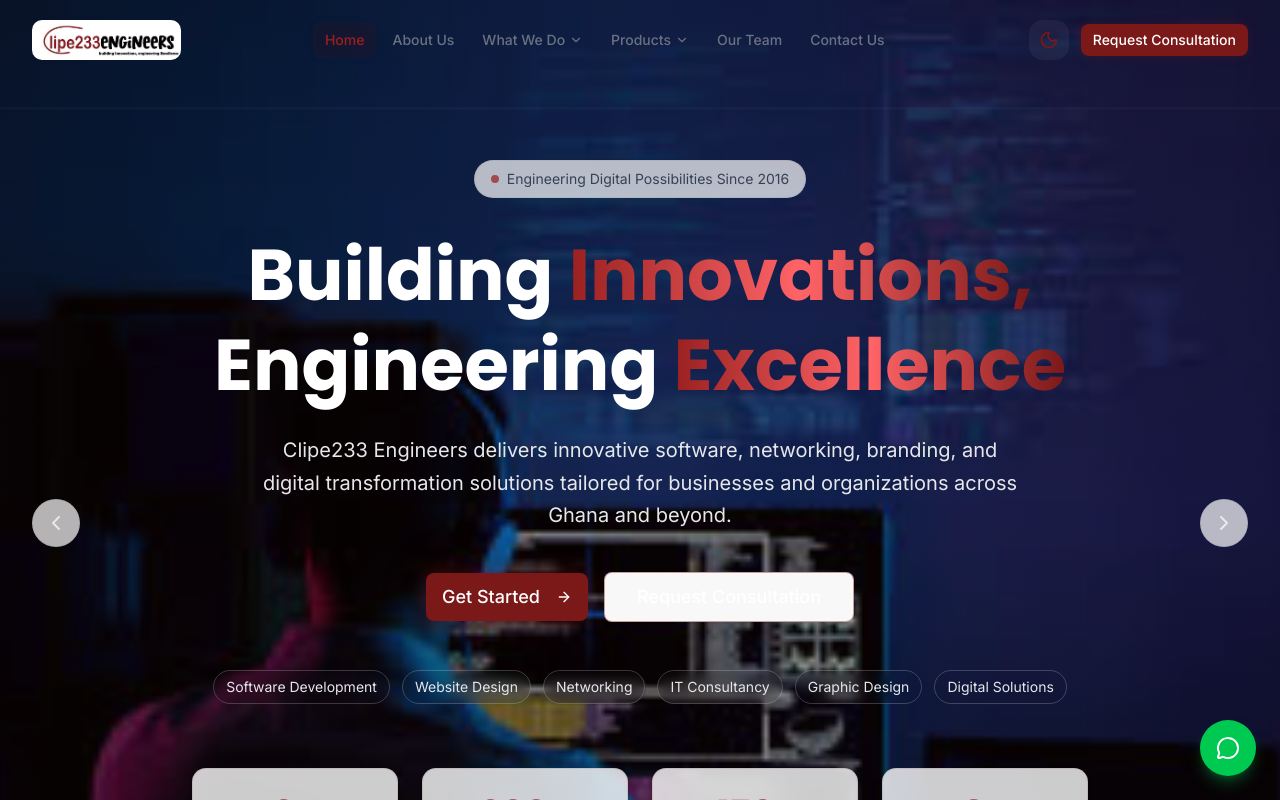
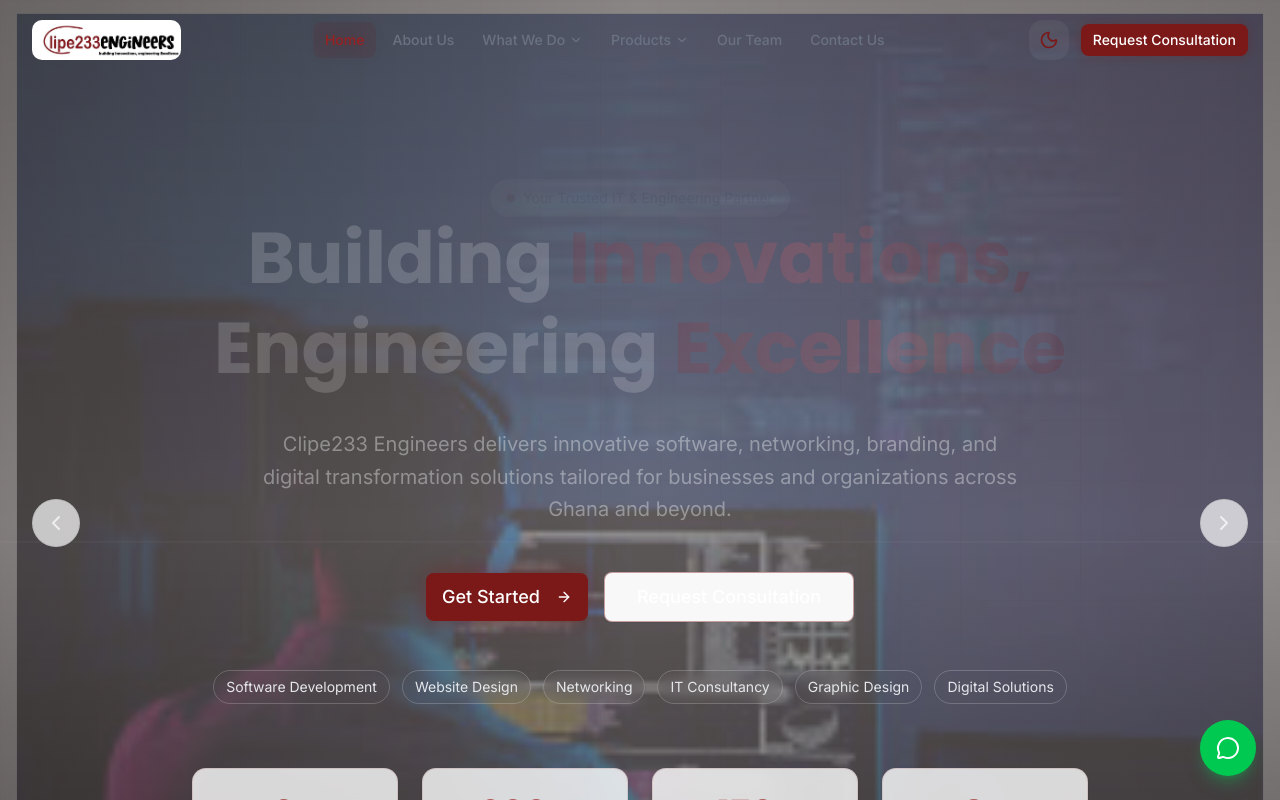
Before and after one commit to lilromeo2290/clipe233, a Next.js app: page / in a window 1280 px wide. Shown: the top 800 px of the page. Built offline with nearby package versions, Linux system fonts and the light colour scheme.

Commit message:
aa2fe8bc-7755-494d-b0b3-4752dbc19a4f

```diff
--- a/src/app/layout.tsx
+++ b/src/app/layout.tsx
@@ -3,7 +3,7 @@
 import "./globals.css";
 import { Toaster } from "@/components/ui/toaster";
 import { ThemeProvider } from "@/components/ThemeProvider";
-import SplashScreen from "@/components/SplashScreen";
+
 
 const poppins = Poppins({
   variable: "--font-poppins",
@@ -89,9 +89,7 @@
         className={`${poppins.variable} ${inter.variable} ${spaceGrotesk.variable} antialiased bg-background text-foreground`}
       >
         <ThemeProvider>
-          <SplashScreen>
-            {children}
-          </SplashScreen>
+          {children}
           <Toaster />
         </ThemeProvider>
       </body>
```
